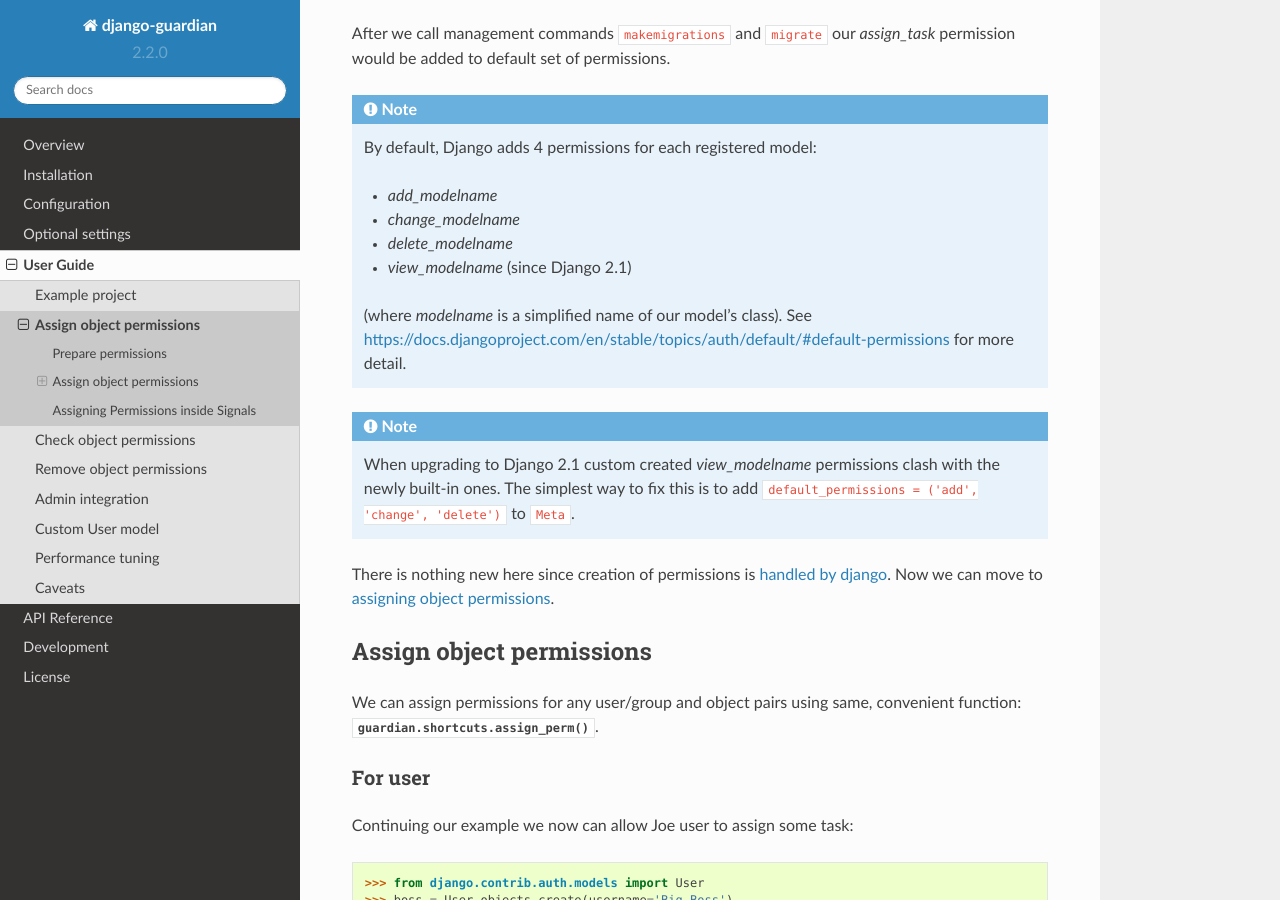
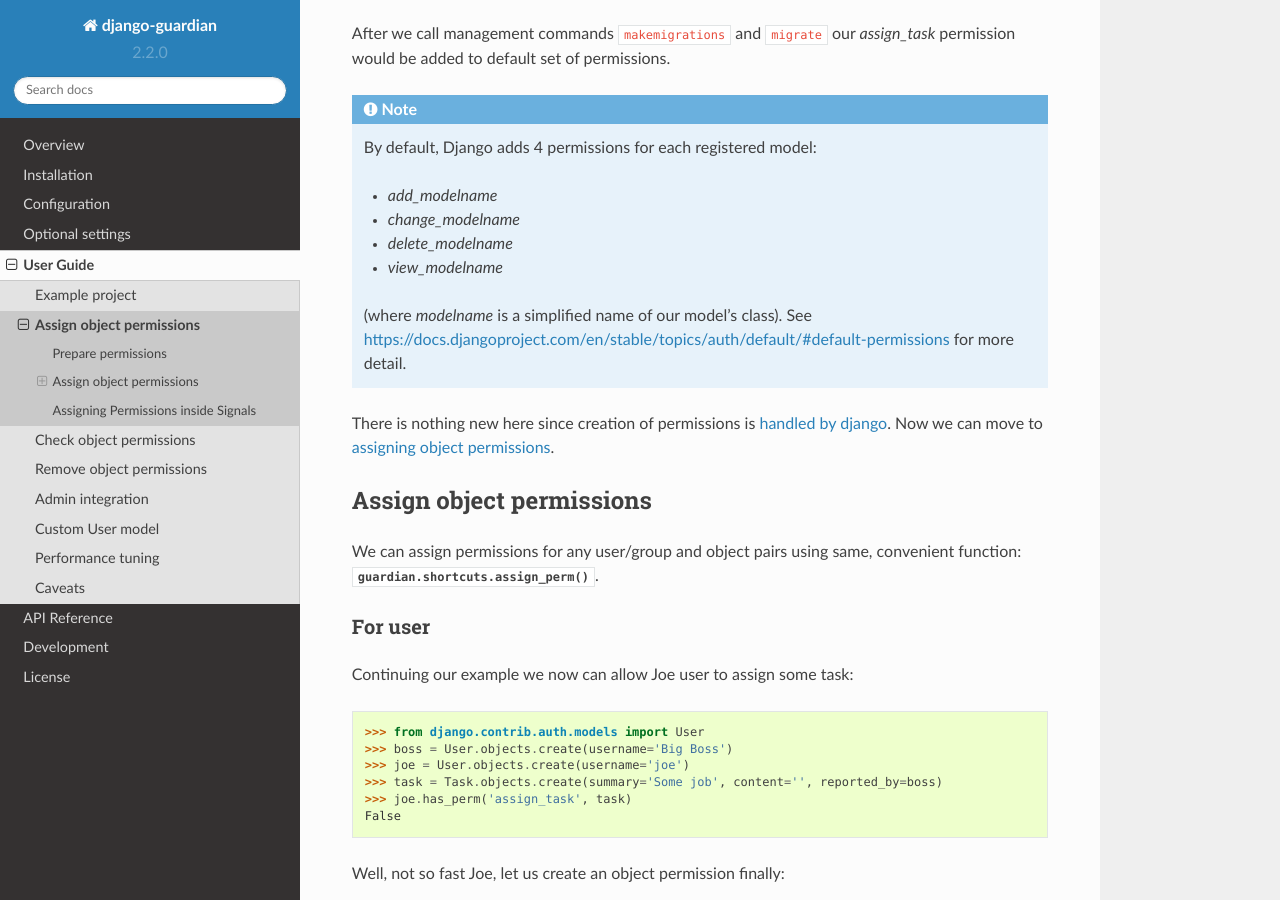
Before and after one commit to django-guardian/django-guardian, a Sphinx documentation site: the page built from docs/userguide/assign.rst, in a window 1280 px wide and 900 px high, scrolled down 715 px. Built offline with Sphinx 7.4.7 and the Read the Docs theme 2.0.0, drawn with Linux system fonts in a browser that asks for light colours; the version number is read from the project's files by our own code.

Commit message:
Drop support for Django 2.1
Reached its EOL on 2019-12-02
https://www.djangoproject.com/download/#supported-versions

```diff
--- a/README.rst
+++ b/README.rst
@@ -23,9 +23,9 @@
 ------------
 
 * Python 3.5+
-* A supported version of Django (currently 2.1+)
+* A supported version of Django (currently 2.2+)
 
-Travis CI tests on Django version 2.1, 2.2, 3.0, and master.
+Travis CI tests on Django version 2.2, 3.0, and master.
 
 Installation
 ------------
--- a/docs/develop/supported-versions.rst
+++ b/docs/develop/supported-versions.rst
@@ -3,11 +3,11 @@
 Supported versions
 ==================
 
-``django-guardian`` supports Python 3.5+ and Django 2.1+.
+``django-guardian`` supports Python 3.5+ and Django 2.2+.
 
 Rules
 -----
 
 * We support Python 3.5+.
-* We support Django 2.1+. This is due to many simplifications in code we could
+* We support Django 2.2+. This is due to many simplifications in code we could
   do.
--- a/docs/installation.rst
+++ b/docs/installation.rst
@@ -3,7 +3,7 @@
 Installation
 ============
 
-This application requires Django_ 2.1 or higher and it is the only prerequisite
+This application requires Django_ 2.2 or higher and it is the only prerequisite
 before ``django-guardian`` may be used.
 
 In order to install ``django-guardian`` simply use ``pip``::
--- a/docs/userguide/assign.rst
+++ b/docs/userguide/assign.rst
@@ -45,16 +45,11 @@
    - *add_modelname*
    - *change_modelname*
    - *delete_modelname*
-   - *view_modelname* (since Django 2.1)
+   - *view_modelname*
 
    (where *modelname* is a simplified name of our model's class). See
    https://docs.djangoproject.com/en/stable/topics/auth/default/#default-permissions for
    more detail.
-
-.. note::
-   When upgrading to Django 2.1 custom created *view_modelname* permissions
-   clash with the newly built-in ones.  The simplest way to fix this is to
-   add ``default_permissions = ('add', 'change', 'delete')`` to ``Meta``.
 
 There is nothing new here since creation of permissions is
 `handled by django <https://docs.djangoproject.com/en/stable/topics/auth/>`_.
--- a/requirements.txt
+++ b/requirements.txt
@@ -1,4 +1,4 @@
-Django>=2.1
+Django>=2.2
 django-environ
 bumpversion
 mock
--- a/setup.cfg
+++ b/setup.cfg
@@ -10,7 +10,7 @@
 upload-dir = docs/build/html
 
 [bdist_rpm]
-requires = Django >= 2.1
+requires = Django >= 2.2
 
 [aliases]
 test = pytest
--- a/setup.py
+++ b/setup.py
@@ -28,12 +28,11 @@
     ],
     include_package_data=True,
     license='BSD',
-    install_requires=["Django>=2.1"],
+    install_requires=["Django>=2.2"],
     tests_require=['mock', 'django-environ', 'pytest', 'pytest-django'],
     classifiers=['Development Status :: 5 - Production/Stable',
                  'Environment :: Web Environment',
                  'Framework :: Django',
-                 'Framework :: Django :: 2.1',
                  'Framework :: Django :: 2.2',
                  'Framework :: Django :: 3.0',
                  'Intended Audience :: Developers',
```
Also changed, not shown: .travis.yml, 1 other file.
